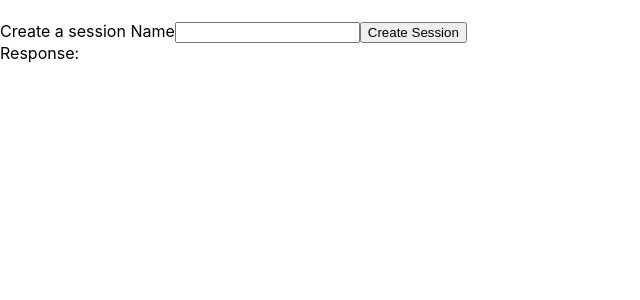
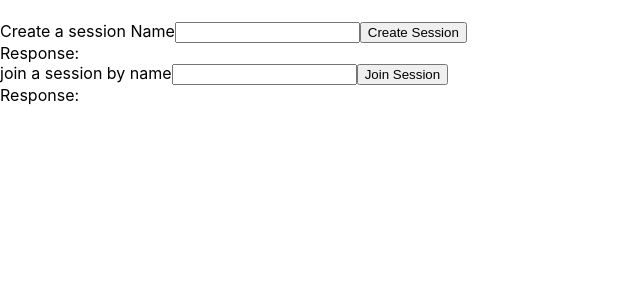
Before and after one commit to capstoneiTA/Interactive_Teaching_Assistant, a React (Create React App) app in the folder ui/: page / in a window 1280 px wide. Shown: the top 300 px of the page, without its empty margins (0-640 px from the left). Built offline with nearby package versions, Linux system fonts and the light colour scheme; no server answers.

Commit message:
added ui components for session join & create

```diff
--- a/ui/src/components/SessionConnect.js
+++ b/ui/src/components/SessionConnect.js
@@ -4,22 +4,22 @@ import axios from "axios";
 const apiUrl = `http://localhost:8080`;
 
 const SessionConnect = ({user_id}) => {
-    const [sessionName, setSessionName] = useState({})
-    const [response, setResponse] = useState({data: ''})
+    const [sessionName, setSessionName] = useState('')
+    const [response, setResponse] = useState('')
 
     const handleChange = (e) =>{
-        setSessionName({ sessionName: e.target.value});
+        setSessionName( e.target.value );
       }
-    function handleSubmit(e) {
+
+    const handleSubmit = (e) => {
         e.preventDefault();
-        console.log( 'SessionName:', {sessionName}, 'CreatedBy: ', user_id);
-        axios.post(apiUrl + '/session/join', {sessionName, user_id})
+        console.log('body to be posted to session/create:','SessionName:', sessionName, 'CreatedBy: ', user_id);
+        axios.post(apiUrl + '/session/create', {sessionName, user_id})
         .then(res=>{
           console.log(res);
           console.log(res.data);
-
-        }
-        ).catch(error => {
+          setResponse(res.data);
+        }).catch(error => {
             console.log('ERROR in SessionConnect: ', error)
         })
 
@@ -27,7 +27,6 @@ const SessionConnect = ({user_id}) => {
 
 
     return (
-
         <div>
             <form onSubmit = { handleSubmit }>
                 <label> Create a session Name
--- a/ui/src/components/SessionJoin.js
+++ b/ui/src/components/SessionJoin.js
@@ -3,37 +3,37 @@ import axios from "axios";
 
 const apiUrl = `http://localhost:8080`;
 
-const SessionConnect = () => {
-    const [sessionName, setSessionName] = useState({})
-    const [response, setResponse] = useState({data: ''})
+const SessionJoin = ({userId}) => {
+    const [sessionName, setSessionName] = useState('')
+    const [response, setResponse] = useState('')
 
     const handleChange = (e) =>{
-        setSessionName({ sessionName: e.target.value});
+        setSessionName( e.target.value );
       }
-    function handleSubmit(e) {
+
+    const handleSubmit = (e) => {
         e.preventDefault();
-        console.log( 'SessionName:', {sessionName}, 'CreatedBy: ', user_id);
-        axios.post(apiUrl + '/session/join', {sessionName, user_id})
+        console.log('body to be posted to session/join:','SessionName:', sessionName, 'userId ', userId);
+        axios.post(apiUrl + '/session/join', {sessionName, userId})
         .then(res=>{
           console.log(res);
           console.log(res.data);
-
-        }
-        ).catch(error => {
-            console.log('ERROR in SessionConnect: ', error)
+          // routing should go here
+          setResponse(res.data);
+        }).catch(error => {
+            console.log('ERROR in SessionJoin: ', error)
         })
 
     }
 
 
     return (
-
         <div>
             <form onSubmit = { handleSubmit }>
-                <label> Create a session Name
+                <label> join a session by name
                     <input type="text" name="sessionName" onChange={handleChange}/>
                 </label>
-                <button type="submit">Create Session</button>
+                <button type="submit">Join Session</button>
             </form>
             <div>
                 Response: {response.data}
@@ -42,4 +42,4 @@ const SessionConnect = () => {
         </div>
     )
 }
-export default SessionConnect;
+export default SessionJoin;
--- a/ui/src/helloWorld.js
+++ b/ui/src/helloWorld.js
@@ -1,6 +1,7 @@
 import React, { Component } from 'react';
 import axios from "axios";
 import SessionConnect from "./components/SessionConnect";
+import SessionJoin from "./components/SessionJoin";
 
 const apiUrl = `http://localhost:8080`;
 
@@ -28,9 +29,9 @@ class HelloWorld extends Component {
                 <h1 className="helloWorld">
                     {this.state.word}
                 </h1>
-                <SessionConnect user_id="1">
+                <SessionConnect user_id="1"></SessionConnect>
 
-                </SessionConnect>
+                <SessionJoin userId="1"></SessionJoin>
             </>
         )
     }
```
